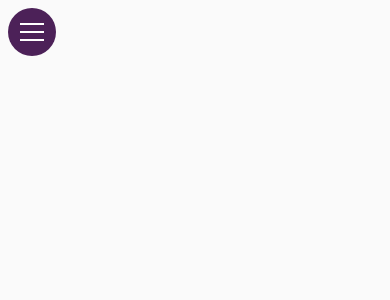
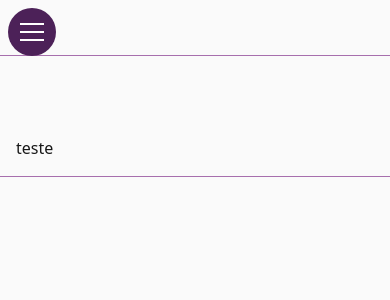
Before and after one commit to GabrielNBS/dashboard, a Next.js app: page / in a window 390 px wide. Shown: the top 300 px of the page. Built offline with nearby package versions, Linux system fonts and the light colour scheme.

Commit message:
feat: Integrates DashboardHeader, DashboardAside, and MainSection into RootLayout for better organization and consistency.

```diff
--- /dev/null
+++ b/src/app/dashboard/page.tsx
@@ -0,0 +1,3 @@
+export default function DashboardPage() {
+  return <h1 className="text-2xl font-bold">Bem-vindo ao Dashboard!</h1>;
+}
--- a/src/app/layout.tsx
+++ b/src/app/layout.tsx
@@ -1,4 +1,7 @@
+import DashboardHeader from '@/components/organisms/DashboardHeader';
 import '../styles/global.css';
+import DashboardAside from '@/components/molecules/DashboardAside';
+import MainSection from '@/components/templates/MainSection';
 
 export default function RootLayout({
   children,
@@ -7,7 +10,11 @@ export default function RootLayout({
 }>) {
   return (
     <html lang="pt-BR">
-      <body className={`antialiased`}>{children}</body>
+      <body className={`antialiased`}>
+        <DashboardHeader />
+        <DashboardAside />
+        <MainSection>{children}</MainSection>
+      </body>
     </html>
   );
 }
--- a/src/app/page.tsx
+++ b/src/app/page.tsx
@@ -1,13 +1,5 @@
 'use client';
 
-import DashboardHeader from '@/components/organisms/DashboardHeader';
-import DashboardAside from '@/components/molecules/DashboardAside';
-
 export default function Home() {
-  return (
-    <main>
-      <DashboardHeader />
-      <DashboardAside />
-    </main>
-  );
+  return <h1>teste</h1>;
 }
--- /dev/null
+++ b/src/app/stock/page.tsx
@@ -0,0 +1,3 @@
+export default function DashboardPage() {
+  return <h1 className="text-2xl font-bold">Bem-vindo ao Estoque!</h1>;
+}
--- /dev/null
+++ b/src/components/templates/MainSection/index.tsx
@@ -0,0 +1,15 @@
+'use client';
+
+import { ReactNode } from 'react';
+
+type MainSectionProps = {
+  children: ReactNode;
+};
+
+export default function MainSection({ children }: MainSectionProps) {
+  return (
+    <main className="outline-accent p-4 pt-20 outline-1 transition-all sm:ml-52 sm:pt-8">
+      {children}
+    </main>
+  );
+}
```
